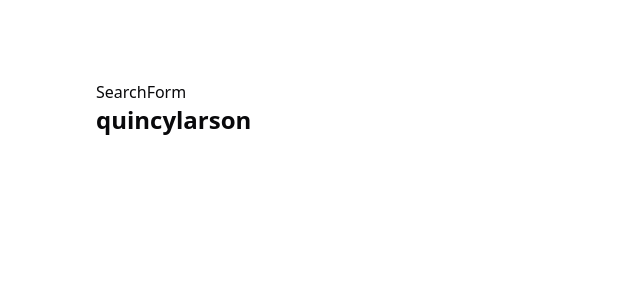
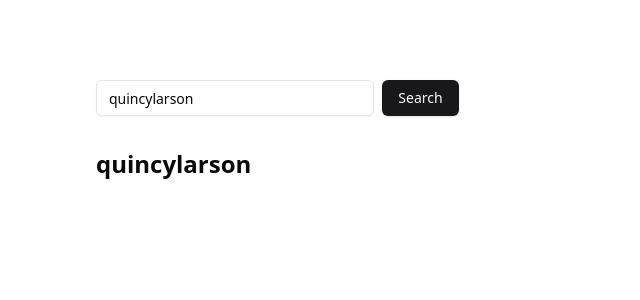
Before and after one commit to inga-divra/graphql-tutorial, a React (Vite) app: page / in a window 1280 px wide. Shown: the top 300 px of the page, without its empty margins (0-640 px from the left). Built offline with nearby package versions, Linux system fonts and the light colour scheme.

Commit message:
feat: implement controlled SearchForm with input and submit handling

```diff
--- a/src/components/form/SearchForm.tsx
+++ b/src/components/form/SearchForm.tsx
@@ -1,10 +1,45 @@
+import { Button } from '@/components/ui/button';
+import { Input } from '@/components/ui/input';
+import { Label } from '@/components/ui/label';
+import { type FormEvent } from 'react';
+import { useState } from 'react';
+
 type SearchFormProps = {
   userName: string;
   setUserName: React.Dispatch<React.SetStateAction<string>>;
 };
 
 const SearchForm = ({ userName, setUserName }: SearchFormProps) => {
-  return <div>SearchForm</div>;
+  const [text, setText] = useState(userName);
+
+  const handleSearch = (e: FormEvent<HTMLFormElement>) => {
+    e.preventDefault();
+    if (text === '') {
+      console.log('Please enter a username');
+      return;
+    }
+    setUserName(text);
+  };
+
+  return (
+    <form
+      onSubmit={handleSearch}
+      className='flex items-center gap-x-2 w-full lg:w-1/3 mb-8'
+    >
+      <Label htmlFor='search' className='sr-only'>
+        Search
+      </Label>
+      <Input
+        type='text'
+        id='search'
+        value={text}
+        onChange={(e) => setText(e.target.value)}
+        placeholder='Search Github User...'
+        className='flex-grow bg-background'
+      />
+      <Button type='submit'>Search</Button>
+    </form>
+  );
 };
 
 export default SearchForm;
```
